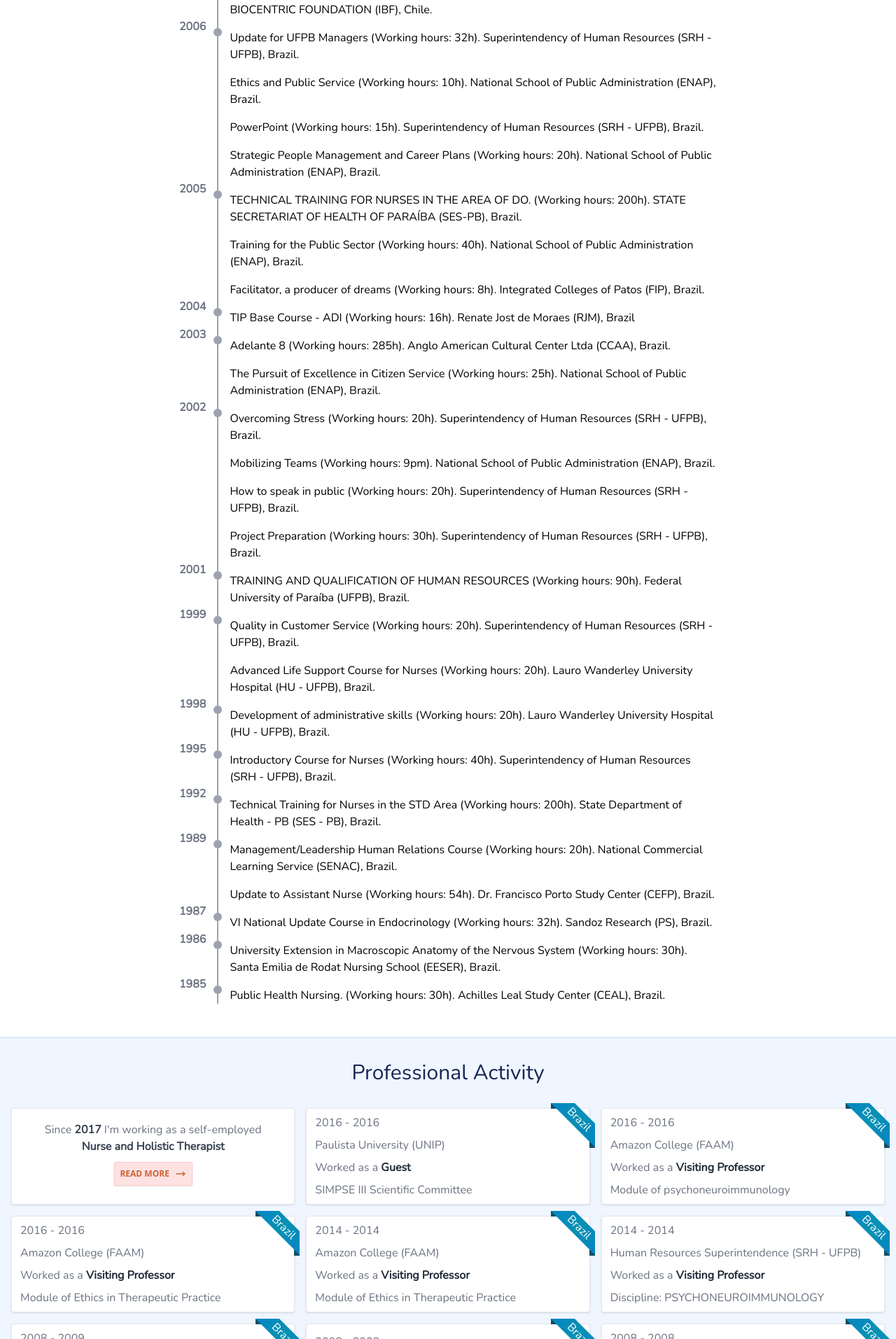
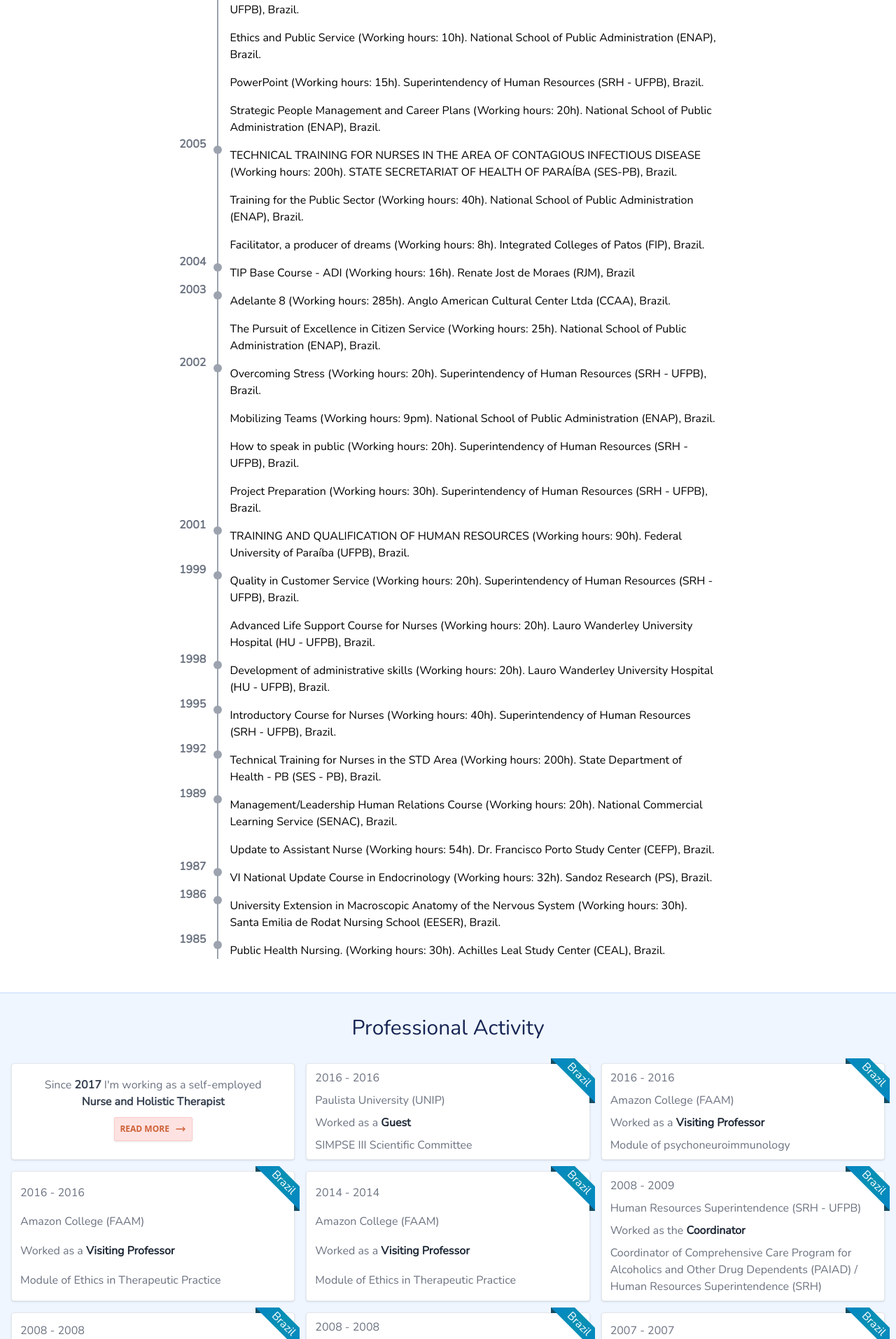
Before and after one commit to tiagofviana/wandecleide-website, a Django app: page /pt-br/about/ in a window 1280 px wide. Shown: the part 3626-5539 px from the top of the page at 70% size. Run offline with Django 4.2, Linux system fonts and the light colour scheme; style sheets or scripts are compiled from the project's sources.

Commit message:
Fixing some words and translating new feature text

```diff
--- a/src/users/templates/users/about.html
+++ b/src/users/templates/users/about.html
@@ -157,7 +157,7 @@
                 <div class="bg-white p-2">
                     <p>
                         {% blocktranslate trimmed %}
-                            In 2017 I completed my first <strong>Specialization in Naturology - HUMAN AND HOLISTIC THERAPIES</strong> at the Estratego Postgraduate National, EPN, Brazil. Title of work: Stress acquired in the Work Environment: treatment with Somatic Experiencing.
+                            In 2017 I completed my first <strong>Specialization in Naturology - NATURAL AND HOLISTIC THERAPIES</strong> at the Estratego Postgraduate National, EPN, Brazil. Title of work: Stress acquired in the Work Environment: treatment with Somatic Experiencing.
                         {% endblocktranslate %}
                     </p>
                 </div>
@@ -204,7 +204,7 @@
                     <p>
                         {% blocktranslate trimmed %}
                             In 2024 I completed my third <strong>Specialization in Gerontology </strong> at
-                            at the Federal University of Paraíba (UFPB), Brazil. Title of work: Conhecimento do efermeiro sobre o luto antecipatório envolvendo idosos internados em Unidades de Terapia Intensiva.
+                            at the Federal University of Paraíba (UFPB), Brazil. Title of work: Nurse knowledge about anticipatory grief involving elderly people hospitalized in Intensive Care Units.
                         {% endblocktranslate %}
                     </p>
                 </div>
@@ -279,7 +279,7 @@
                     <li class="pl-4 mt-4 relative">
                         <p>
                             {% blocktranslate trimmed %}
-                                Enneaframa-Psychology of Enneatypes-Initial Diagnosis (Working hours: 20h). FUNDACION CLAUDIO NARANJO (FCN), Brazil.
+                                Enneagram-Psychology of Enneatypes-Initial Diagnosis (Working hours: 20h). FUNDACION CLAUDIO NARANJO (FCN), Brazil.
                             {% endblocktranslate %}
                         </p>
                     </li>
@@ -439,14 +439,6 @@
 
                         <p>
                             {% blocktranslate trimmed %}
-                                PROFESSIONAL TRAINING COURSE IN NATURAL THERAPIES (Working hours: 1370h). Union of Therapists of the State of Paraíba (SINTE-PB), Brazil.
-                            {% endblocktranslate %}
-                        </p>
-                    </li>
-
-                    <li class="pl-4 mt-4 relative">
-                        <p>
-                            {% blocktranslate trimmed %}
                                 Government Actions in Public Health Policies (Working hours: 30h). Federal Nursing Council (COFEN), Brazil.
                             {% endblocktranslate %}
                         </p>
@@ -539,7 +531,7 @@
 
                         <p>
                             {% blocktranslate trimmed %}
-                                Traumatic Resolution Approach - Advanced Level I and II (Working hours: 72h). Association of Somatic Experiencing in Brazil (ASEB), Brazil.
+                                Traumatic Resolution Approach - Advanced Level I and II (Courses: 72h). Brazilian Trauma Association (ABT), Brazil.
                             {% endblocktranslate %}
                         </p>
                     </li>
@@ -575,7 +567,7 @@
 
                         <p>
                             {% blocktranslate trimmed %}
-                                Resolution Approach. Trauma. - N. Inter. I, II and III (Working hours: 72h). Association of Somatic Experiencing in Brazil (ASEB), Brazil.
+                                Resolution Approach. Trauma. - N. Inter. I, II and III (Working hours: 72h). Brazilian Trauma Association (ABT), Brazil.
                             {% endblocktranslate %}
                         </p>
                     </li>
@@ -607,15 +599,15 @@
                     <li class="pl-4 mt-4 relative">
                         <p>
                             {% blocktranslate trimmed %}
-                                Traumatic Resolution Approach - Intermediate Level II (Working hours: 24h). Association of Somatic Experiencing in Brazil (ASEB), Brazil.
-                            {% endblocktranslate %}
-                        </p>
-                    </li>
-
-                    <li class="pl-4 mt-4 relative">
-                        <p>
-                            {% blocktranslate trimmed %}
-                                Traumatic Resolution Approach - Intermediate Level I (Working hours: 24h). Association of Somatic Experiencing in Brazil (ASEB), Brazil.
+                                Traumatic Resolution Approach - Intermediate Level II (Working hours: 24h). Brazilian Trauma Association (ABT), Brazil.
+                            {% endblocktranslate %}
+                        </p>
+                    </li>
+
+                    <li class="pl-4 mt-4 relative">
+                        <p>
+                            {% blocktranslate trimmed %}
+                                Traumatic Resolution Approach - Intermediate Level I (Working hours: 24h). Associação Brasileira do Trauma (ABT), Brasil.
                             {% endblocktranslate %}
                         </p>
                     </li>
@@ -715,7 +707,7 @@
 
                         <p>
                             {% blocktranslate trimmed %}
-                                TECHNICAL TRAINING FOR NURSES IN THE AREA OF DO. (Working hours: 200h). STATE SECRETARIAT OF HEALTH OF PARAÍBA (SES-PB), Brazil.
+                            TECHNICAL TRAINING FOR NURSES IN THE AREA OF CONTAGIOUS INFECTIOUS DISEASE (Working hours: 200h). STATE SECRETARIAT OF HEALTH OF PARAÍBA (SES-PB), Brazil.
                             {% endblocktranslate %}
                         </p>
                     </li>
@@ -1242,48 +1234,6 @@
 
                 <p class="text-gray-500">
                     <i class="fa-regular fa-clock text-sm"></i>
-                    2014 - 2014
-                </p>
-
-                <p class="mt-2 text-gray-500">
-                    <i class="fa-solid fa-location-dot"></i>
-                    {% blocktranslate trimmed %}
-                        Human Resources Superintendence (SRH - UFPB)
-                    {% endblocktranslate %}
-                </p>
-
-                <p class="mt-2 text-gray-500 [&>span]:text-gray-800 [&>span]:font-bold">
-                    <i class="fa-solid fa-user-doctor"></i>
-                    {% blocktranslate trimmed %}
-                        Worked as a <span>Visiting Professor</span>
-                    {% endblocktranslate %}
-                </p>
-
-                <p class="mt-2 text-gray-500">
-                    <i class="fa-solid fa-circle-info"></i>
-                    {% blocktranslate trimmed %}
-                        Discipline: PSYCHONEUROIMMUNOLOGY
-                    {% endblocktranslate %}
-                </p>
-            </div>
-
-            <div
-                class="flex flex-col justify-evenly relative z-10 py-2 px-3 bg-white border border-gray-200 shadow rounded"
-            >
-                <span class="absolute w-16 h-16 -right-2 -top-2 overflow-hidden">
-                    <span class="bg-cyan-900 table w-2 h-[8px] absolute top-0 left-px"></span>
-
-                    <p
-                        class="relative w-24 text-center rotate-45 top-1/4 left-1/4 -translate-x-1/4 -translate-y-1/4 z-10 pl-1 text-white bg-gradient-to-r from-sky-600 via-cyan-600 to-sky-600"
-                    >
-                        {% translate 'Brazil' %}
-                    </p>
-
-                    <span class="bg-cyan-900 table w-[8px] h-3 absolute bottom-0 right-0"></span>
-                </span>
-
-                <p class="text-gray-500">
-                    <i class="fa-regular fa-clock text-sm"></i>
                     2008 - 2009
                 </p>
 
--- a/src/users/templates/users/my-work.html
+++ b/src/users/templates/users/my-work.html
@@ -138,7 +138,7 @@
 
                 <p class="indent-12 text-lg text-justify">
                     {% blocktranslate trimmed %}
-                        Somatic Experiencing® (SE) is a therapeutic method for trauma, anxiety, post-traumatic stress disorder (PTSD), chronic pain and grief. Created by PhD Peter Levine who, when analyzing the behavior of wild animals in nature, noticed that such animals did not show signs of trauma, despite the constant threat to life. So, why do human beings acquire trauma so easily? The answer comes from the consequence of the accumulation of stress. The stress of our work, our relationships, our family, the small and large problems that appear on a daily basis, in short.
+                        Somatic Experiencing® (SE) is a therapeutic method for treating trauma, anxiety, post-traumatic stress disorder (PTSD), chronic pain and grief. Created by PhD Peter Levine who, when analyzing the behavior of wild animals in nature, noticed that such animals did not show signs of trauma, despite the constant threat to life. So, why do human beings acquire trauma so easily? The answer comes from the consequence of the accumulation of stress. The stress of our work, our relationships, our family, the small and large problems that appear on a daily basis, in short.
                     {% endblocktranslate %}
                 </p>
 
@@ -376,7 +376,7 @@
 
                 <p class="indent-12 text-lg text-justify">
                     {% blocktranslate trimmed %}
-                        Every day we see the number of elderly people growing worldwide and, consequently, there is a need for understand and adapt to this reality. Based on this, Gerontology is the science that studies human aging and old age in different aspects (biological, psychological, social and others). In other words, it is a scientific and professional field whose purpose is to obtain a description and explanation of the aging process. By its nature, it involves questions from several disciplines.
+                        Every day we see the number of elderly people growing worldwide and, consequently, there is a need for understand and adapt to this reality. Based on this, Gerontology is the science that studies human aging in different aspects (biological, psychological, social and others). In other words, it is a scientific and professional field whose purpose is to obtain a description and explanation of the aging process. By its nature, it involves questions from several disciplines.
                     {% endblocktranslate %}
                 </p>
 
```
Also changed, not shown: src/locale/pt_BR/LC_MESSAGES/django.po, 1 other file. Lines whose indentation alone changed are shown as unchanged.
